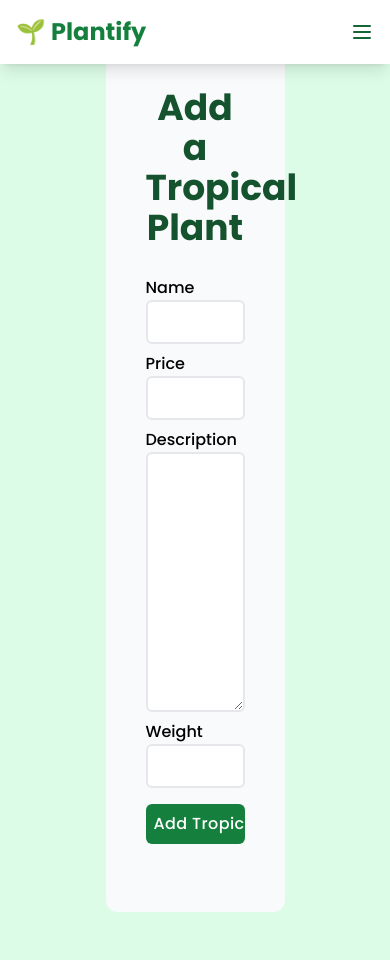
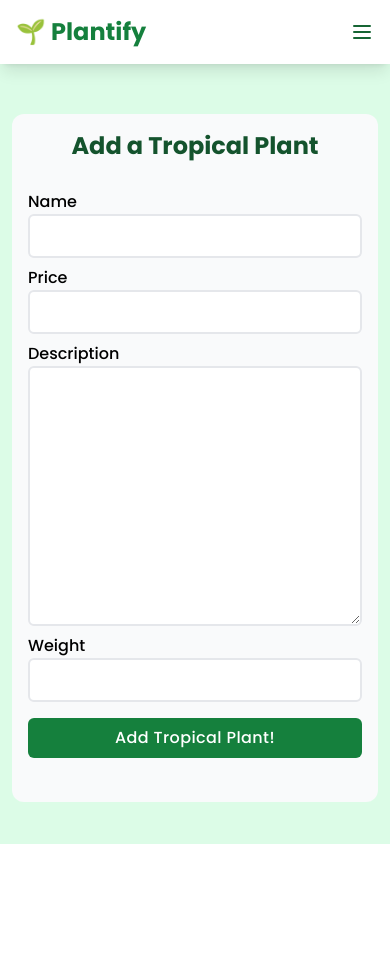
Before and after one commit to ryuun1corn/plantify, a Django app: page /add-tropical-plant/ in a window 390 px wide. After the commit the page ends 844 px from the top, so only its background shows below. Run offline with Django 5.2, Linux system fonts and the light colour scheme; some libraries are stand-ins or nearby versions.

Commit message:
style: add responsiveness to add and edit plant page

```diff
--- a/main/templates/add_tropical_plant.html
+++ b/main/templates/add_tropical_plant.html
@@ -4,9 +4,9 @@
 {% endblock meta %}
 {% block content %}
     {% include 'navbar.html' %}
-    <div class="min-h-screen flex items-center justify-center w-screen bg-green-100 py-12 px-4 sm:px-6 lg:px-8 font-['Poppins']">
-        <div class="bg-gray-50 p-10 rounded-xl form-style w-1/2">
-            <div class="text-center text-4xl font-bold text-green-900">
+    <section class="min-h-screen flex items-center justify-center w-screen bg-green-100 px-3 md:px-6 pb-6 pt-24">
+        <div class="bg-gray-50 rounded-xl form-style p-4 min-w-[50%]">
+            <div class="text-center text-2xl sm:text-3xl lg:text-4xl font-bold text-green-900">
                 <h2>Add a Tropical Plant</h2>
             </div>
             <form method="POST"
@@ -29,5 +29,5 @@
                 </div>
             </form>
         </div>
-    </div>
+    </section>
 {% endblock %}
```
Also changed, not shown: main/templates/edit_tropical_plant.html (+8 -6 lines).
